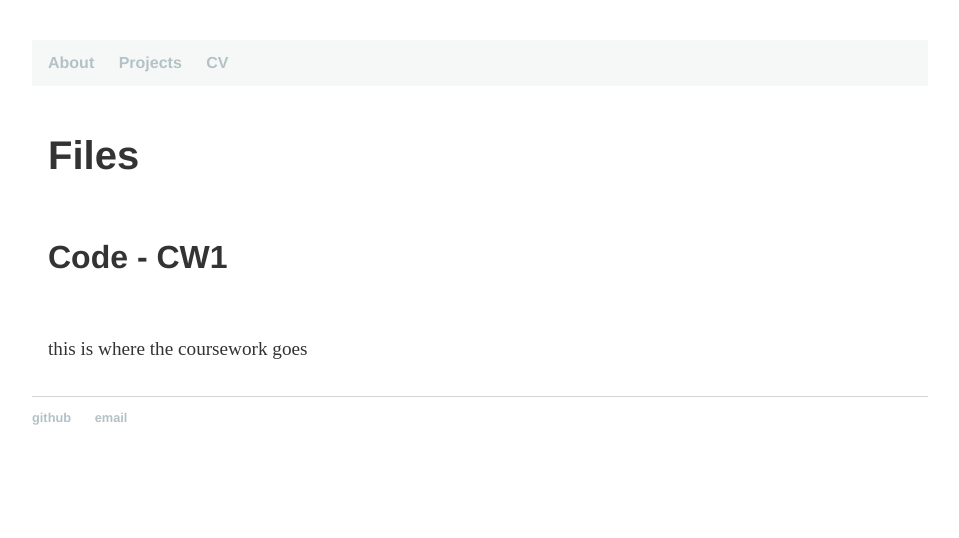
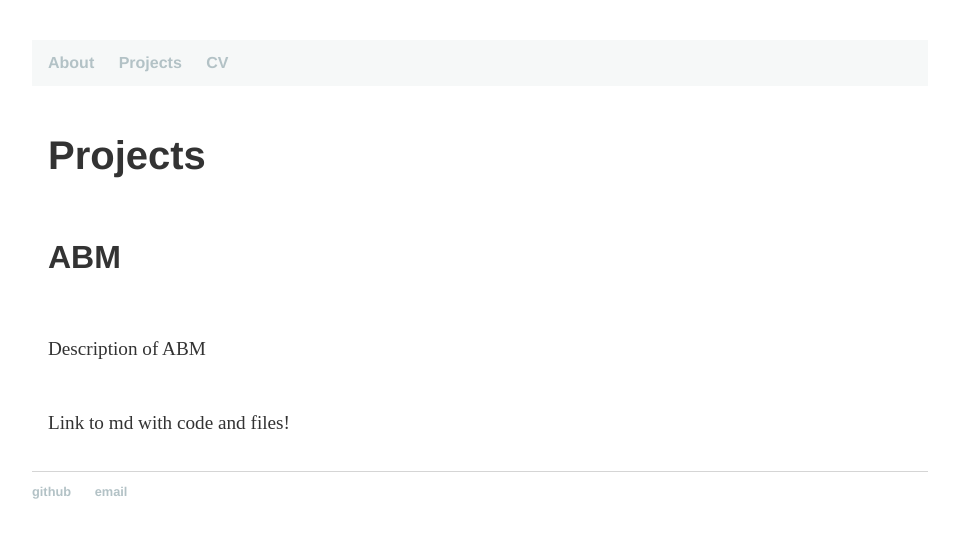
Before and after one commit to lena-kilian/lena-kilian.github.io, a Jekyll site: the page built from work/index.md, in a window 1280 px wide. Shown: the top 538 px of the page, without its empty margins (160-1119 px from the left). Built offline with Jekyll 4.4.1, drawn with Linux system fonts in a browser that asks for light colours; our own code applies the rules of GitHub Pages for plain Markdown files.

Commit message:
Update index.md

```diff
--- a/work/index.md
+++ b/work/index.md
@@ -1,5 +1,6 @@
-## Files
+## Projects
 
-### Code - CW1
+### ABM
+Description of ABM
 
-this is where the coursework goes
+Link to md with code and files!
```
